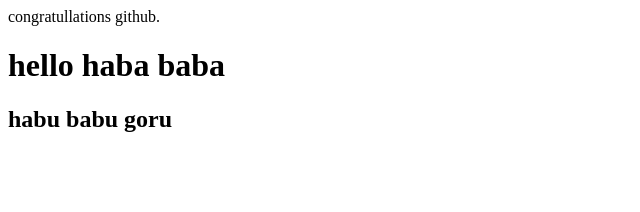
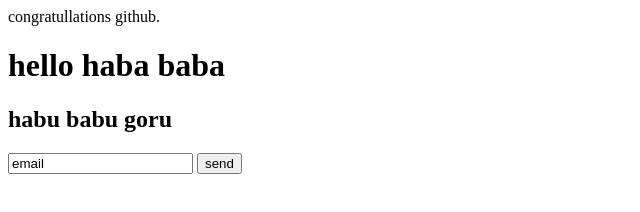
Before and after one commit to mhzobaer26/repository-sample-of-github, a plain HTML site: page index.html in a window 1280 px wide. Shown: the whole page, without its empty margins (0-640 px from the left). Drawn offline with Linux system fonts and the light colour scheme.

Commit message:
Update index.html

```diff
--- a/index.html
+++ b/index.html
@@ -9,5 +9,7 @@
     congratullations github.
     <h1>hello haba baba </h1>
     <h2>habu babu goru</h2>
+    <input type="email" value="email">
+    <input type="submit" value="send">
 </body>
 </html>
```
